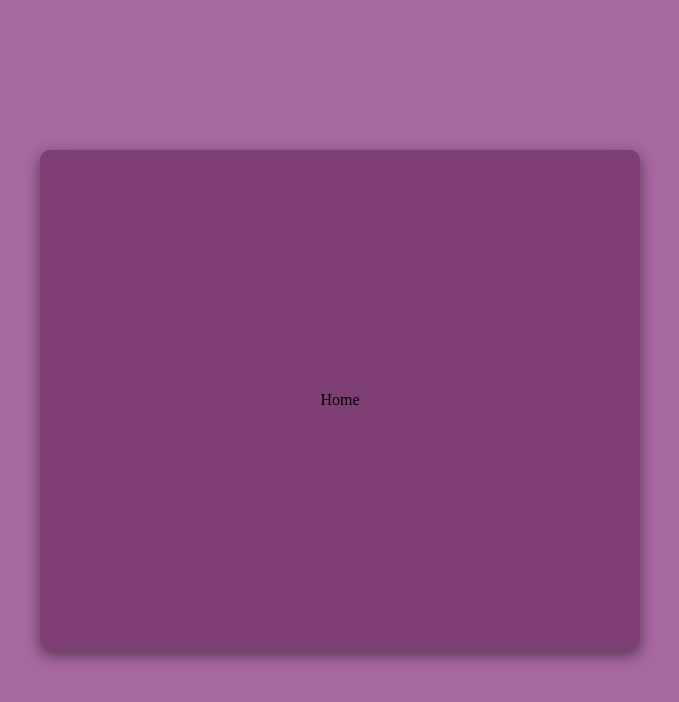
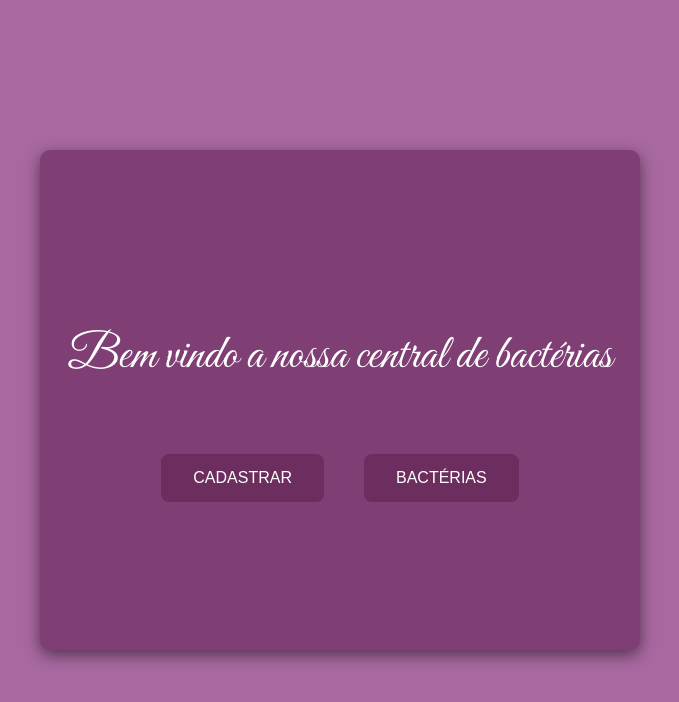
Before and after one commit to JVsilveira/bacterias, a Next.js app in the folder frontend/: page / in a window 1280 px wide. Shown: the top 702 px of the page, without its empty margins (300-979 px from the left). Built offline with nearby package versions, Linux system fonts and the light colour scheme.

Commit message:
feat: update page.tsx

```diff
--- a/frontend/app/page.tsx
+++ b/frontend/app/page.tsx
@@ -1,7 +1,20 @@
+import "./home.css"
+import Link from "next/link"
+
 export default function Home() {
   return (
     <div>
-      <main>Home</main>
+      <main>
+        <p className="welcome">Bem vindo a nossa central de bactérias</p>
+        <div className="home-container">
+          <Link href="/form">
+            <button className="button-home"> CADASTRAR</button>
+          </Link>
+          <Link href="/bacteria">
+            <button className="button-home"> BACTÉRIAS</button>
+          </Link>
+        </div>
+      </main>
     </div>
-  );
+  )
 }
```
